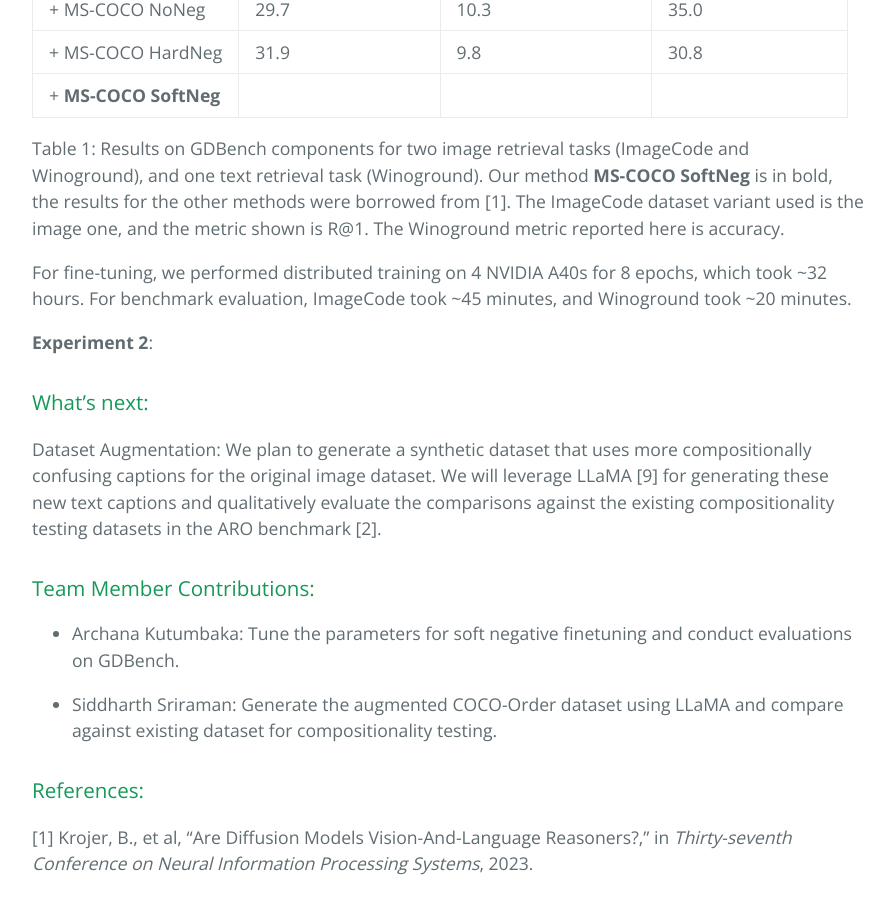
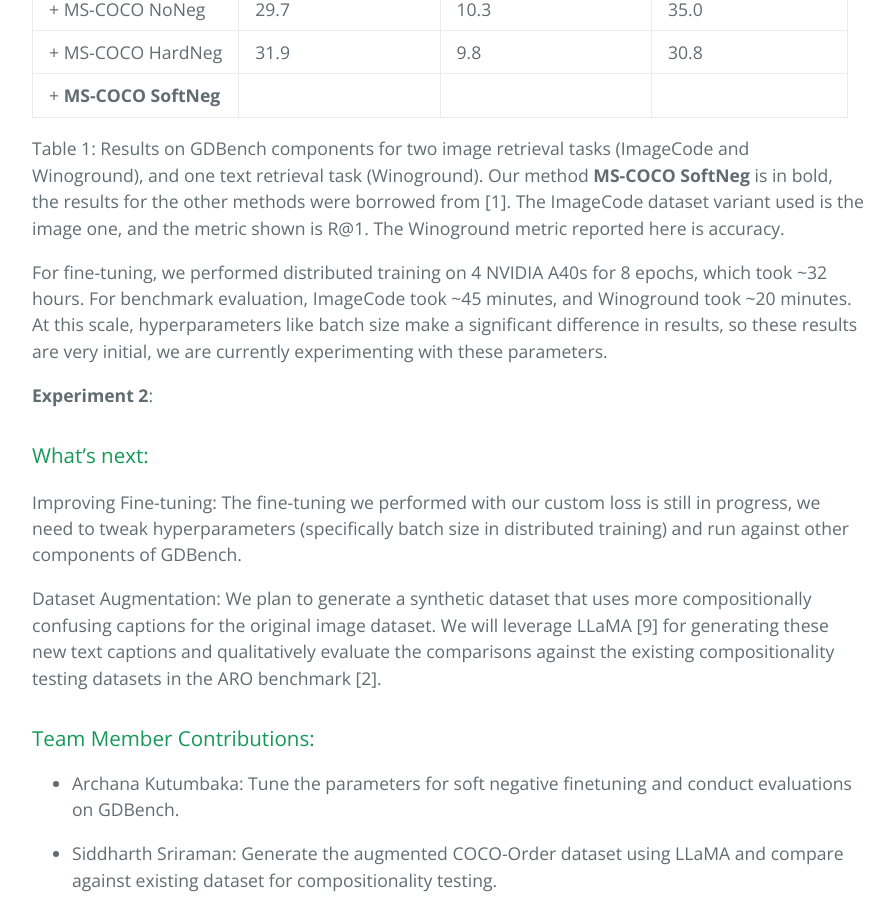
Before and after one commit to sid-sr/CS6476_Website, a Jekyll site: the page built from index.md, in a window 1280 px wide and 900 px high, scrolled down 4850 px. Shown: the whole window, without its empty margins (192-1086 px from the left). Built offline with Jekyll 4.4.1, drawn with Linux system fonts in a browser that asks for light colours.

Commit message:
Added information about fine-tuning

```diff
--- a/index.md
+++ b/index.md
@@ -93,7 +93,7 @@
 
 Table 1: Results on GDBench components for two image retrieval tasks (ImageCode and Winoground), and one text retrieval task (Winoground). Our method **MS-COCO SoftNeg** is in bold, the results for the other methods were borrowed from [1]. The ImageCode dataset variant used is the image one, and the metric shown is R@1. The Winoground metric reported here is accuracy.
 
-For fine-tuning, we performed distributed training on 4 NVIDIA A40s for 8 epochs, which took ~32 hours. For benchmark evaluation, ImageCode took ~45 minutes, and Winoground took ~20 minutes.
+For fine-tuning, we performed distributed training on 4 NVIDIA A40s for 8 epochs, which took ~32 hours. For benchmark evaluation, ImageCode took ~45 minutes, and Winoground took ~20 minutes. At this scale, hyperparameters like batch size make a significant difference in results, so these results are very initial, we are currently experimenting with these parameters.
 
 **Experiment 2**:
 
@@ -101,6 +101,8 @@
 
 
 ### What’s next:
+
+Improving Fine-tuning: The fine-tuning we performed with our custom loss is still in progress, we need to tweak hyperparameters (specifically batch size in distributed training) and run against other components of GDBench.
 
 Dataset Augmentation: We plan to generate a synthetic dataset that uses more compositionally confusing captions for the original image dataset. We will leverage LLaMA [9] for generating these new text captions and qualitatively evaluate the comparisons against the existing compositionality testing datasets in the ARO benchmark [2].
 
```
